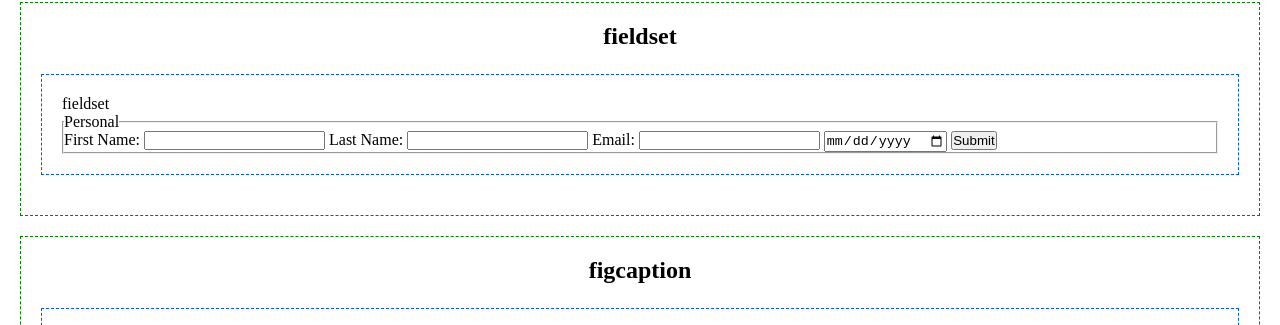
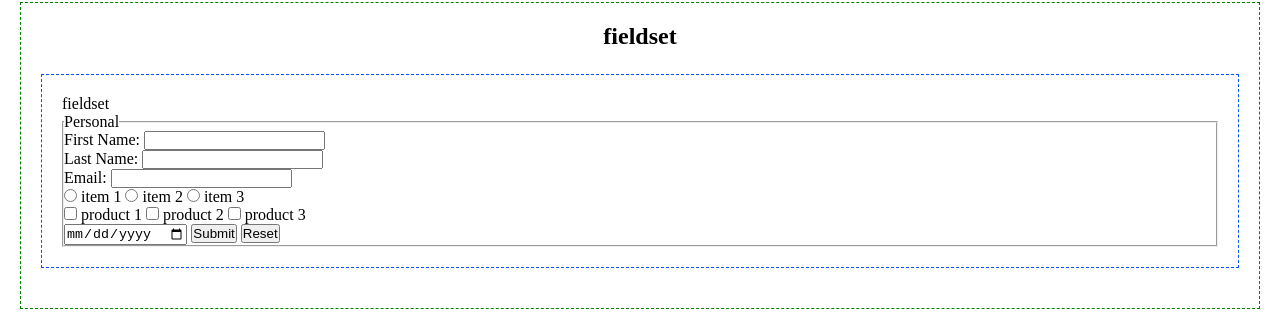
Before and after one commit to chayansrk64/html_tags, a plain HTML site: page index.html in a window 1280 px wide. Shown: the part 5063-5388 px from the top of the page. Drawn offline with Linux system fonts and the light colour scheme.

Commit message:
form updated

```diff
--- a/index.html
+++ b/index.html
@@ -301,14 +301,42 @@
              <form action="">
                 <fieldset>
                     <legend>Personal</legend>
-                    <label for="first_name">First Name:</label>
+
+                    <label for="fname">First Name:</label>
                     <input type="text" name="fname" id="fname">
-                    <label for="last_name">Last Name:</label>
+                    <br>
+
+                    <label for="lname">Last Name:</label>
                     <input type="text" name="lname" id="lname">
+                    <br>
                     <label for="email">Email:</label>
                     <input type="email" name="email" id="email">
+                    <br>
+
+                    <input type="radio" name="item" id="item1">
+                    <label for="item1">item 1</label>
+
+                    <input type="radio" name="item" id="item2">
+                    <label for="item2">item 2</label>
+
+                    <input type="radio" name="item" id="item3">
+                    <label for="item3">item 3</label>
+                    <br>
+
+                    <input type="checkbox" name="product" id="product">
+                    <label for="product">product 1</label>
+
+                    <input type="checkbox" name="product" id="product">
+                    <label for="product">product 2</label>
+
+                    <input type="checkbox" name="product" id="product">
+                    <label for="product">product 3</label>
+
+                    <br>
                     <input type="date" name="date" id="date">
+
                     <input type="submit" value="Submit">
+                    <input type="reset" value="Reset">
                 </fieldset>
              </form>
 
```
Also changed, not shown: styles/style.css (line endings or trailing spaces).
